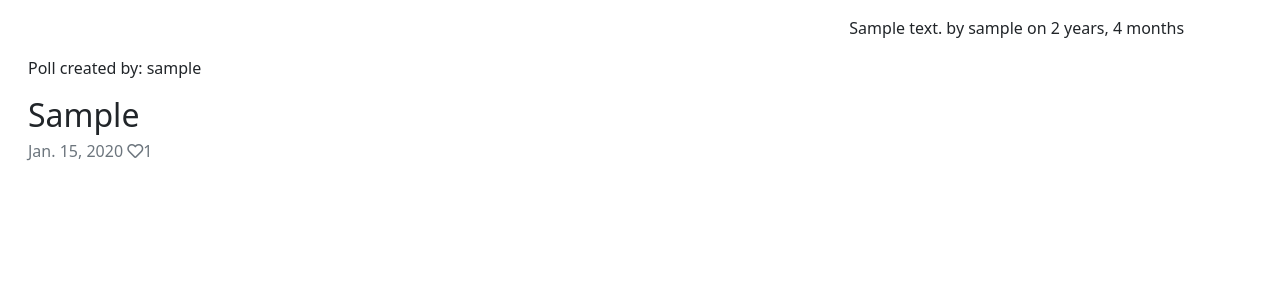
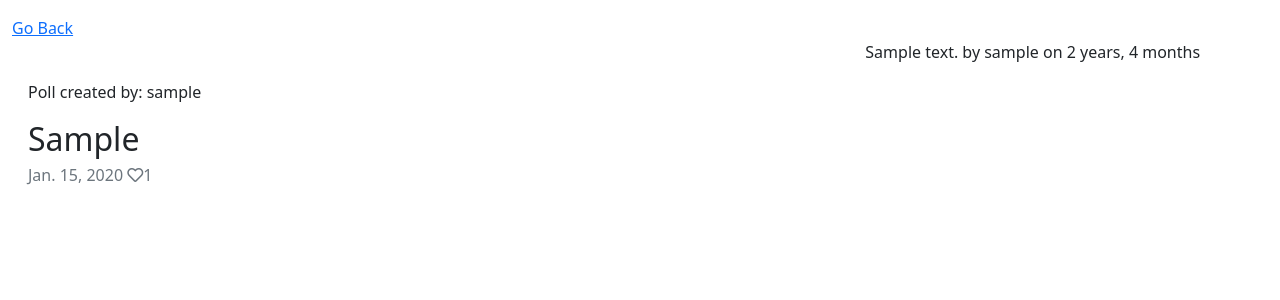
Before and after one commit to GitMulC/polling-magic, a Django app: page /poll/1/ in a window 1280 px wide. Shown: the top 300 px of the page. Run offline with Django 4.2, Linux system fonts and the light colour scheme; tables that the repository leaves empty hold one stand-in row (values such as "Sample post").

Commit message:
Add back buttn and formatting

```diff
--- a/templates/poll.html
+++ b/templates/poll.html
@@ -6,7 +6,7 @@
     <div class="row">
 
         <div class="col-12 mt-3 left">
-            <div class="row">
+            <a href="{{ request.META.HTTP_REFERER }}">Go Back</a>
             <div class="row">
                 <div class="col-md-8">
                     <div class="card-body">
@@ -28,7 +28,6 @@
                     {% endfor %}
                 </div>
             </div>
-            </div>
 
         </div>
     </div>
```
Lines whose indentation alone changed are shown as unchanged.
